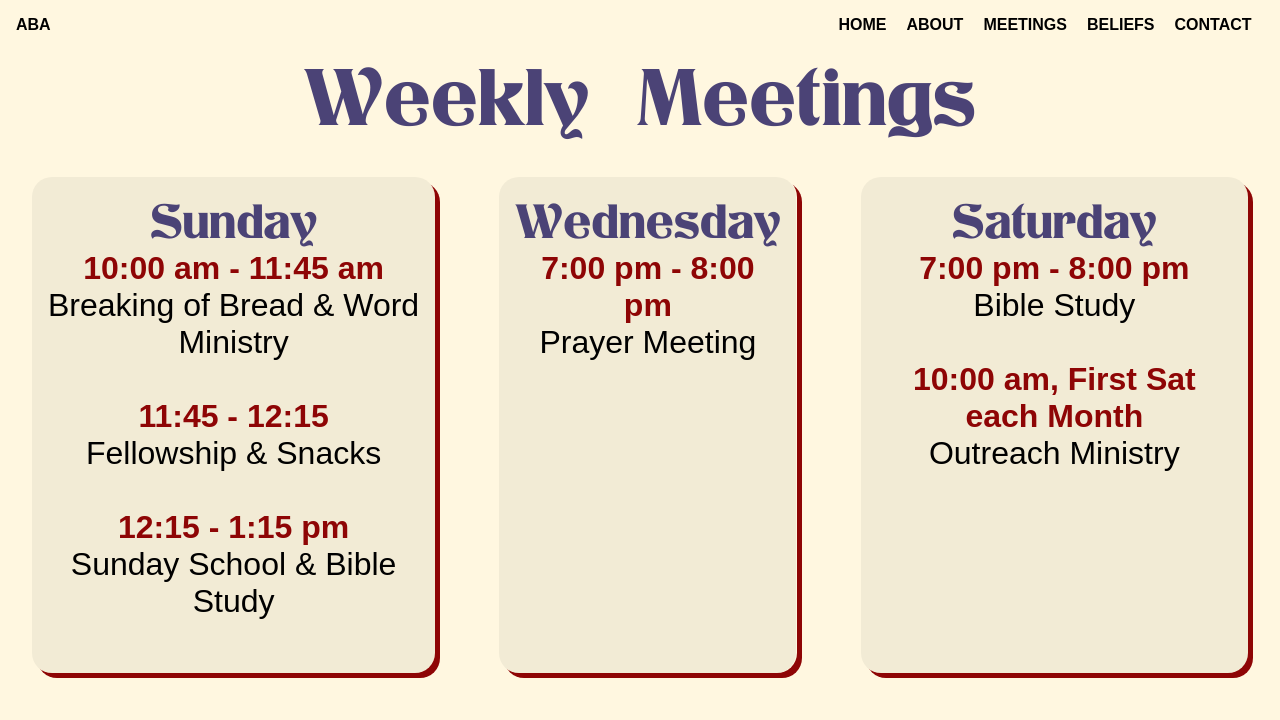
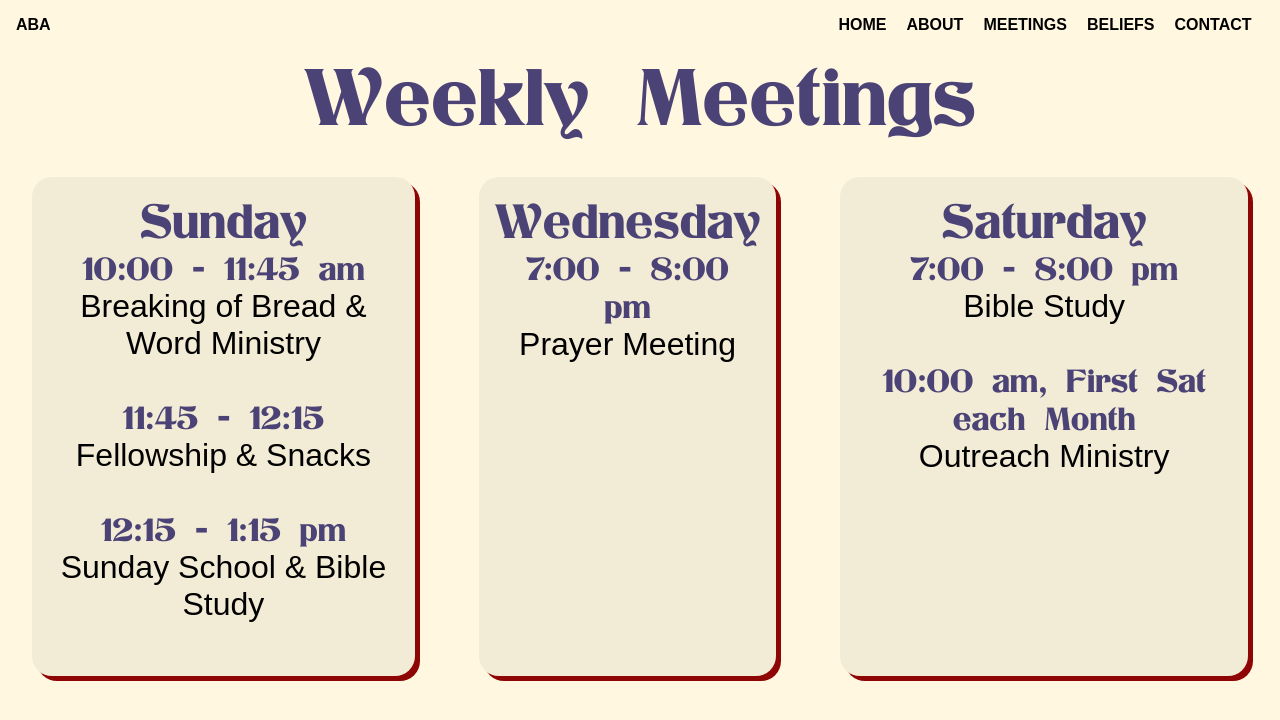
Before and after one commit to NoelVarghese2006/ABA_Official, a Next.js app in the folder a/: page /meetings in a window 1280 px wide. Shown: the top 720 px of the page. Built offline with nearby package versions, Linux system fonts and the light colour scheme.

Commit message:
meeting-time change

```diff
--- a/a/pages/index.js
+++ b/a/pages/index.js
@@ -16,7 +16,7 @@ export default function Home() {
               />
             <div className="title">
                 <h1 className="name" style={{backgroundColor: "transparent"}}>Agape Brethren Assembly</h1>
-                <h2>Unconditional Love</h2>
+                <h2 className="name">Unconditional Love</h2>
             </div>
             <div className="greetings">
                 <h1>Welcome!</h1>
--- a/a/pages/meetings.js
+++ b/a/pages/meetings.js
@@ -4,7 +4,7 @@ import InfoBox from "@/components/infobox";
 export default function Contact() {
     const sunMeetings = [
         {
-          time: '10:00 am - 11:45 am',
+          time: '10:00 - 11:45 am',
           meeting: 'Breaking of Bread & Word Ministry'
         },
         {
@@ -19,7 +19,7 @@ export default function Contact() {
 
       const satMeetings = [
         {
-          time: '7:00 pm - 8:00 pm',
+          time: '7:00 - 8:00 pm',
           meeting: 'Bible Study'
         },
         {
@@ -30,7 +30,7 @@ export default function Contact() {
 
       const wedMeetings = [
         {
-          time: '7:00 pm - 8:00 pm',
+          time: '7:00 - 8:00 pm',
           meeting: 'Prayer Meeting'
         }
       ]
--- a/a/styles/global.css
+++ b/a/styles/global.css
@@ -47,7 +47,7 @@ body::-webkit-scrollbar {
 .slide-in h1, .slide-out h1 {
     color: #FFF7E0;
 }
-h1
+h1, h2
 {
     text-align: center;
     font-weight: lighter;
@@ -254,8 +254,9 @@ a:hover
 }
 .times
 {
-    color: #8E0505;
-    font-weight: bold;
+    color: #4B4376;
+    font-family: 'Klarissa';
+    font-weight: lighter;
     text-align: center;
     list-style-type: none;
 }
```
